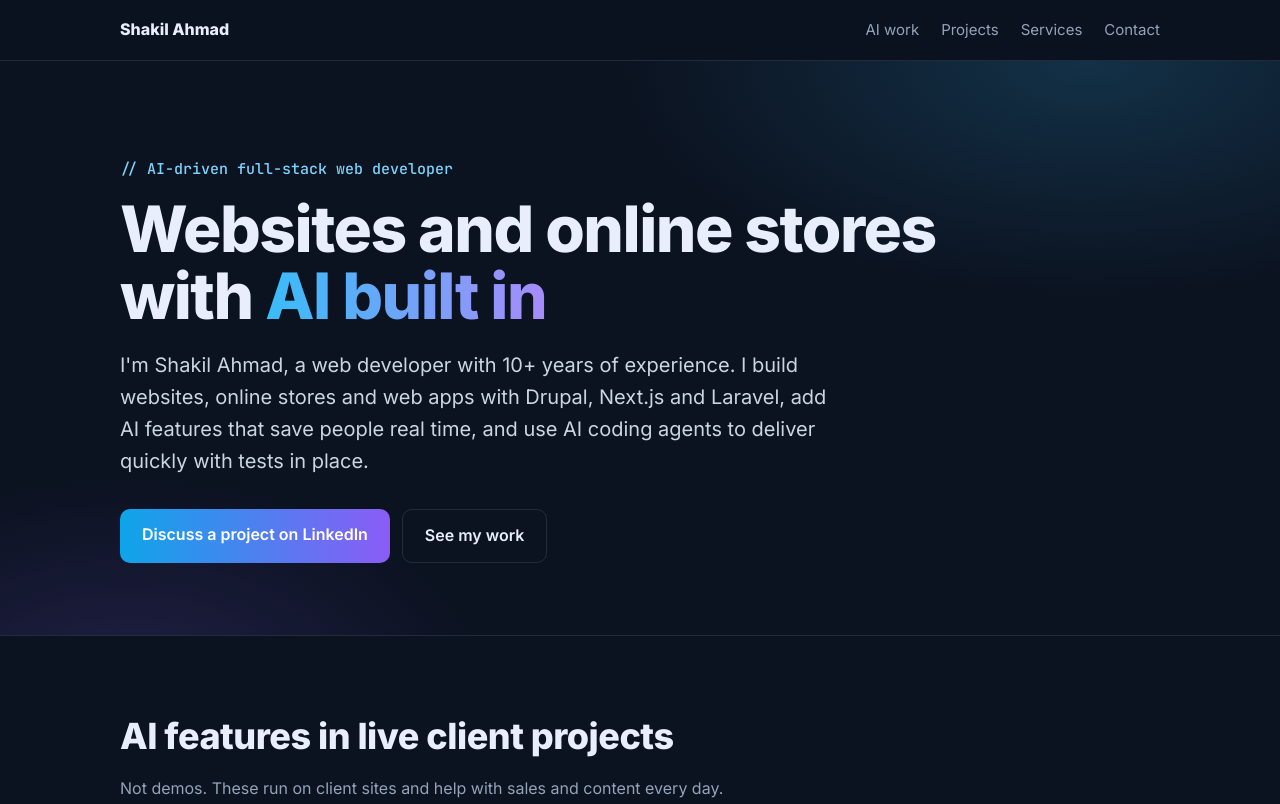
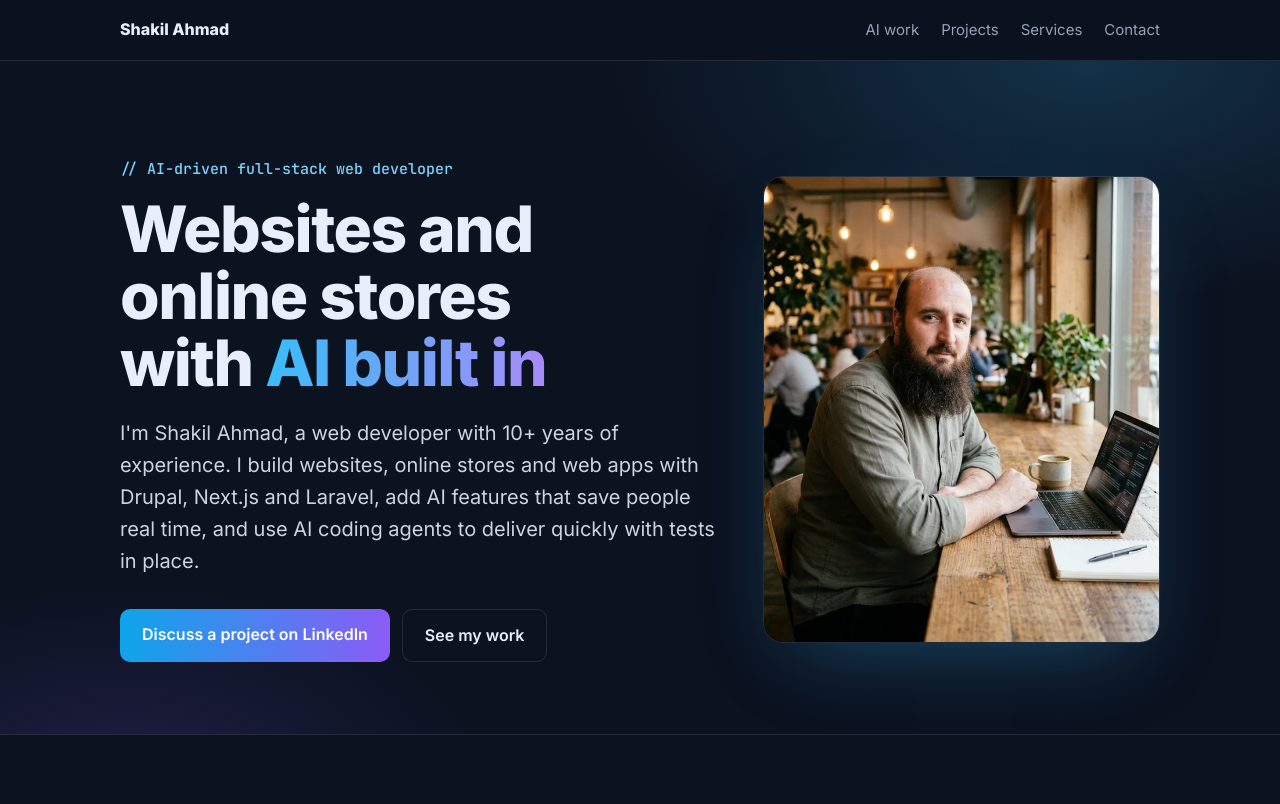
Before and after one commit to shakilahmad46/shakilahmad46.github.io, a plain HTML site: page index.html in a window 1280 px wide. Shown: the top 804 px of the page. Drawn offline with Linux system fonts and the light colour scheme.

Commit message:
Add profile photo to hero
Co-Authored-By: Claude Opus 5.5 <noreply@anthropic.com>

```diff
--- a/index.html
+++ b/index.html
@@ -20,7 +20,7 @@
 <link rel="preconnect" href="https://fonts.gstatic.com" crossorigin>
 <link href="https://fonts.googleapis.com/css2?family=Inter:wght@400;500;600;800&family=JetBrains+Mono:wght@500&display=swap" rel="stylesheet">
 <script type="application/ld+json">
-{"@context":"https://schema.org","@type":"Person","name":"Shakil Ahmad","jobTitle":"AI-Driven Full-Stack Web Developer","url":"https://shakilahmad46.github.io/","sameAs":["https://www.linkedin.com/in/shakilahmaddev/"],"address":{"@type":"PostalAddress","addressLocality":"Peshawar","addressCountry":"PK"},"knowsAbout":["Drupal","Next.js","Laravel","Generative AI","Headless CMS","Open Journal Systems","Web Accessibility"]}
+{"@context":"https://schema.org","@type":"Person","name":"Shakil Ahmad","jobTitle":"AI-Driven Full-Stack Web Developer","url":"https://shakilahmad46.github.io/","image":"https://shakilahmad46.github.io/assets/shakil-ahmad.jpg","sameAs":["https://www.linkedin.com/in/shakilahmaddev/"],"address":{"@type":"PostalAddress","addressLocality":"Peshawar","addressCountry":"PK"},"knowsAbout":["Drupal","Next.js","Laravel","Generative AI","Headless CMS","Open Journal Systems","Web Accessibility"]}
 </script>
 <style>
 :root{--bg:#0b1220;--panel:#111a2e;--line:rgba(148,163,184,.18);--text:#e8eefc;--muted:#94a3b8;--accent:#38bdf8;--accent2:#a78bfa}
@@ -36,6 +36,9 @@ nav .links{display:flex;gap:22px;font-size:15px}
 nav .links a{text-decoration:none;color:var(--muted)}
 nav .links a:hover{color:var(--text)}
 .hero{padding:96px 0 72px;background:radial-gradient(800px 400px at 85% 0%,rgba(56,189,248,.18),transparent 60%),radial-gradient(600px 360px at 10% 110%,rgba(139,92,246,.18),transparent 60%)}
+.hero-grid{display:grid;grid-template-columns:1.5fr 1fr;gap:48px;align-items:center}
+.photo{width:100%;height:auto;border-radius:20px;border:1px solid var(--line);box-shadow:0 30px 80px -30px rgba(56,189,248,.35);object-fit:cover}
+@media (max-width:820px){.hero-grid{grid-template-columns:1fr}.photo{max-width:320px;order:-1}}
 .mono{font-family:'JetBrains Mono',monospace;color:#7dd3fc;font-size:15px}
 h1{font-size:clamp(36px,6vw,64px);line-height:1.05;letter-spacing:-1.5px;font-weight:800;margin:14px 0 20px}
 .grad{background:linear-gradient(90deg,var(--accent),var(--accent2));-webkit-background-clip:text;background-clip:text;color:transparent}
@@ -73,7 +76,8 @@ footer{padding:28px 0;color:var(--muted);font-size:14px;border-top:1px solid var
   <div class="links"><a href="#ai">AI work</a><a href="#work">Projects</a><a class="hide-sm" href="#services">Services</a><a href="#contact">Contact</a></div>
 </div></nav>
 
-<header class="hero" id="top"><div class="wrap">
+<header class="hero" id="top"><div class="wrap hero-grid">
+  <div>
   <div class="mono">// AI-driven full-stack web developer</div>
   <h1>Websites and online stores<br>with <span class="grad">AI built in</span></h1>
   <p class="lead">I'm Shakil Ahmad, a web developer with 10+ years of experience. I build websites, online stores and web apps with Drupal, Next.js and Laravel, add AI features that save people real time, and use AI coding agents to deliver quickly with tests in place.</p>
@@ -81,6 +85,8 @@ footer{padding:28px 0;color:var(--muted);font-size:14px;border-top:1px solid var
     <a class="btn primary" href="https://www.linkedin.com/in/shakilahmaddev/" target="_blank" rel="noopener">Discuss a project on LinkedIn</a>
     <a class="btn" href="#work">See my work</a>
   </div>
+  </div>
+  <img class="photo" src="assets/shakil-ahmad-portrait.jpg" alt="Shakil Ahmad working on a laptop" width="680" height="800" fetchpriority="high">
 </div></header>
 
 <main>
```
Also changed, not shown: assets/shakil-ahmad-portrait.jpg (added), assets/shakil-ahmad.jpg (added).
